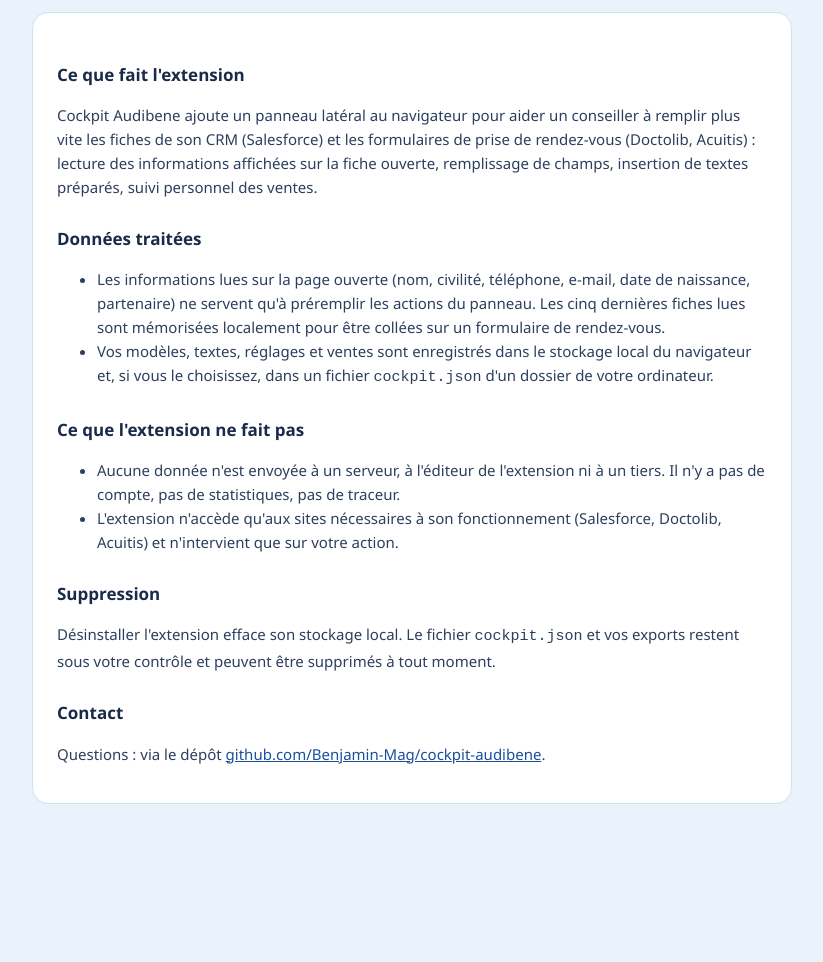
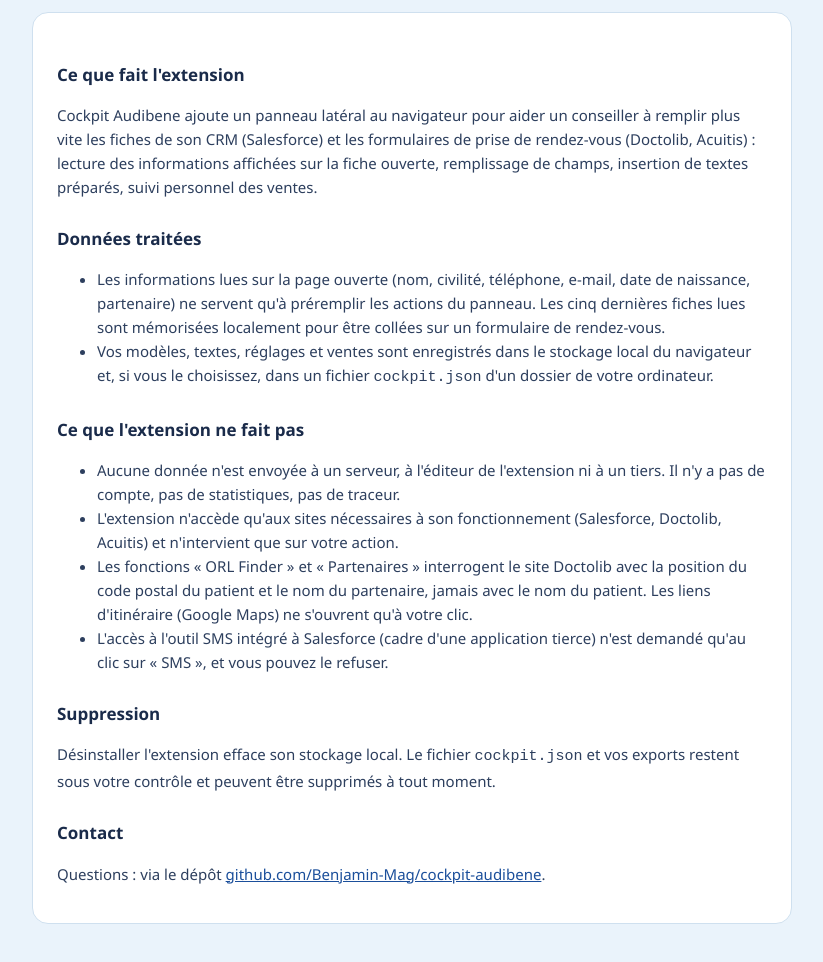
Before and after one commit to Benjamin-Mag/cockpit-audibene-install, a plain HTML site: page privacy.html in a window 1280 px wide. Shown: the part 132-1094 px from the top of the page, without its empty margins (228-1051 px from the left). Before the commit the page ends 1016 px from the top, so only its background shows below. Drawn offline with Linux system fonts and the light colour scheme.

Commit message:
Politique de confidentialité : ORL Finder / Partenaires (Doctolib), itinéraires et outil SMS précisés
Ajouté pour la fiche Chrome Web Store : les recherches Doctolib n’envoient que la position du code postal et le nom du partenaire, les liens Google Maps s’ouvrent au clic, l’accès au cadre de l’outil SMS n’est demandé qu’au clic et peut être refusé.

Co-Authored-By: Claude Fable 5.1 <noreply@anthropic.com>

```diff
--- a/privacy.html
+++ b/privacy.html
@@ -28,6 +28,8 @@
     <ul>
       <li>Aucune donnée n'est envoyée à un serveur, à l'éditeur de l'extension ni à un tiers. Il n'y a pas de compte, pas de statistiques, pas de traceur.</li>
       <li>L'extension n'accède qu'aux sites nécessaires à son fonctionnement (Salesforce, Doctolib, Acuitis) et n'intervient que sur votre action.</li>
+      <li>Les fonctions « ORL Finder » et « Partenaires » interrogent le site Doctolib avec la position du code postal du patient et le nom du partenaire, jamais avec le nom du patient. Les liens d'itinéraire (Google Maps) ne s'ouvrent qu'à votre clic.</li>
+      <li>L'accès à l'outil SMS intégré à Salesforce (cadre d'une application tierce) n'est demandé qu'au clic sur « SMS », et vous pouvez le refuser.</li>
     </ul>
     <h2>Suppression</h2>
     <p>Désinstaller l'extension efface son stockage local. Le fichier <code>cockpit.json</code> et vos exports restent sous votre contrôle et peuvent être supprimés à tout moment.</p>
```
